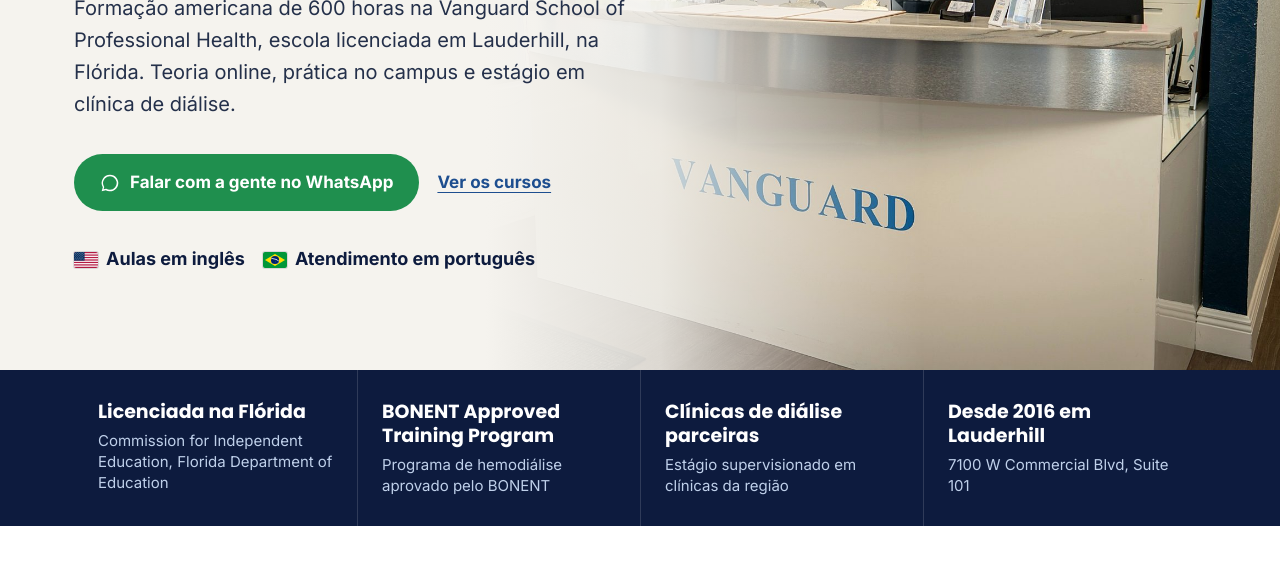
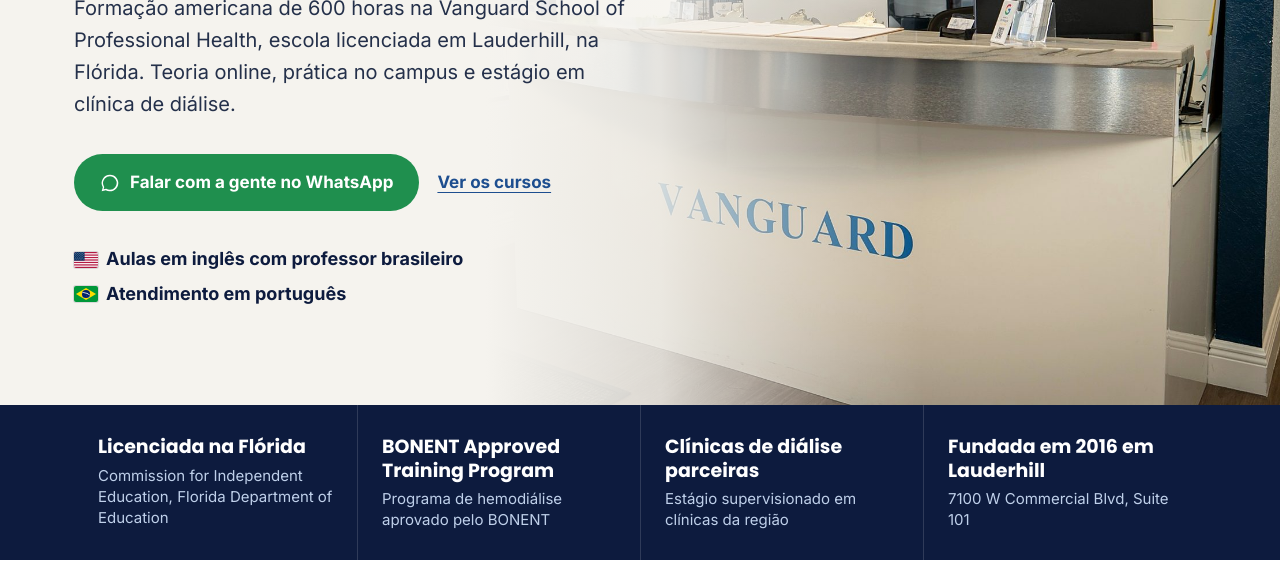
Before and after one commit to vanguardptbr-dot/vanguard-saude-site, a plain HTML site: page index.html in a window 1280 px wide. Shown: the part 430-992 px from the top of the page. Drawn offline with Linux system fonts and the light colour scheme.

Commit message:
Aulas em inglês com professor brasileiro e fundação em 2016 em Lauderhill
Pedidos da Márcia: destaca o professor brasileiro em todos os pontos
que falam das aulas em inglês (descrição, topo, bloco de idioma e FAQ)
e troca "Desde 2016" por "Fundada em 2016 em Lauderhill".

Co-Authored-By: Claude Opus 5.5 <noreply@anthropic.com>
Claude-Session: https://claude.ai/code/session_01XXKpb4wVDX5kfGMYLD5wRe

```diff
--- a/index.html
+++ b/index.html
@@ -6,7 +6,7 @@
 <title>Vanguard Saúde</title>
 <link rel="icon" type="image/png" sizes="32x32" href="favicon-32.png">
 <link rel="apple-touch-icon" href="apple-touch-icon.png">
-<meta name="description" content="Técnico em Hemodiálise nos EUA na Vanguard School of Professional Health, escola licenciada na Flórida. Aulas em inglês, atendimento em português.">
+<meta name="description" content="Técnico em Hemodiálise nos EUA na Vanguard School of Professional Health, escola licenciada na Flórida. Aulas em inglês com professor brasileiro e atendimento em português.">
 <link rel="preconnect" href="https://fonts.googleapis.com">
 <link rel="preconnect" href="https://fonts.gstatic.com" crossorigin>
 <link href="https://fonts.googleapis.com/css2?family=Poppins:wght@600;700;800&family=Inter:wght@400;500;600;700&display=swap" rel="stylesheet">
@@ -332,7 +332,7 @@ footer details p{margin-top:10px;max-width:90ch}
     <a class="marca marca-topo" href="#inicio" aria-label="Vanguard School of Professional Health, início">
       <img class="logo-h" src="assets/logo-horizontal.png" alt="Vanguard, Escola de Formação Profissional em Saúde" width="997" height="192">
       <span class="divisor" aria-hidden="true"></span>
-      <span class="flags flags-topo" aria-label="Atendimento em português, aulas em inglês"><img src="assets/flag-br.svg" alt=""><img src="assets/flag-us.svg" alt=""></span>
+      <span class="flags flags-topo" aria-label="Atendimento em português, aulas em inglês com professor brasileiro"><img src="assets/flag-br.svg" alt=""><img src="assets/flag-us.svg" alt=""></span>
     </a>
     <nav class="menu" aria-label="Seções">
       <a href="#como-funciona">Como funciona</a>
@@ -365,7 +365,7 @@ footer details p{margin-top:10px;max-width:90ch}
         </a>
         <a class="btn btn-link" href="#cursos">Ver os cursos</a>
       </div>
-      <p class="idioma"><span><img src="assets/flag-us.svg" alt="">Aulas em inglês</span><span><img src="assets/flag-br.svg" alt="">Atendimento em português</span></p>
+      <p class="idioma"><span><img src="assets/flag-us.svg" alt="">Aulas em inglês com professor brasileiro</span><span><img src="assets/flag-br.svg" alt="">Atendimento em português</span></p>
     </div>
   </div>
 </section>
@@ -375,7 +375,7 @@ footer details p{margin-top:10px;max-width:90ch}
     <li><strong>Licenciada na Flórida</strong><small>Commission for Independent Education, Florida Department of Education</small></li>
     <li><strong>BONENT Approved Training Program</strong><small>Programa de hemodiálise aprovado pelo BONENT</small></li>
     <li><strong>Clínicas de diálise parceiras</strong><small>Estágio supervisionado em clínicas da região</small></li>
-    <li><strong>Desde 2016 em Lauderhill</strong><small>7100 W Commercial Blvd, Suite 101</small></li>
+    <li><strong>Fundada em 2016 em Lauderhill</strong><small>7100 W Commercial Blvd, Suite 101</small></li>
   </ul>
 </div>
 
@@ -532,7 +532,7 @@ footer details p{margin-top:10px;max-width:90ch}
       <p class="lead" style="margin-top:18px">A Vanguard Saúde é o atendimento em português da Vanguard School of Professional Health. Mesma escola, mesmo campus, mesmos instrutores.</p>
       <div class="duas">
         <div class="dupla"><img src="assets/flag-br.svg" alt=""><div><b>Atendimento em português</b>Tire suas dúvidas, entenda a matrícula e os documentos no seu idioma, pelo WhatsApp ou pelo Instagram.</div></div>
-        <div class="dupla"><img src="assets/flag-us.svg" alt=""><div><b>Aulas em inglês</b>Quanto melhor o seu inglês, mais fácil fica. Quem tem inglês básico ou intermediário consegue fazer o curso com esforço.</div></div>
+        <div class="dupla"><img src="assets/flag-us.svg" alt=""><div><b>Aulas em inglês com professor brasileiro</b>As aulas são em inglês, e o professor é brasileiro como você. Quanto melhor o seu inglês, mais fácil fica, e quem tem inglês básico ou intermediário consegue fazer o curso com esforço.</div></div>
       </div>
     </div>
   </div>
@@ -557,7 +557,7 @@ footer details p{margin-top:10px;max-width:90ch}
       <h2>O que os brasileiros mais perguntam</h2>
     </div>
     <div class="faq">
-      <details><summary>Preciso falar inglês fluente?</summary><p>Não. As aulas e as provas são em inglês, e quanto melhor o seu inglês, mais fácil fica. Quem tem inglês básico ou intermediário consegue fazer o curso com esforço, e o atendimento em português ajuda você do primeiro contato até a matrícula.</p></details>
+      <details><summary>Preciso falar inglês fluente?</summary><p>Não. As aulas e as provas são em inglês, com professor brasileiro, e quanto melhor o seu inglês, mais fácil fica. Quem tem inglês básico ou intermediário consegue fazer o curso com esforço, e o atendimento em português ajuda você do primeiro contato até a matrícula.</p></details>
       <details><summary>Quem pode se matricular?</summary><p>Maiores de 18 anos, com documento com foto e ensino médio completo (ou equivalente). Toda matrícula é formalizada por um contrato de matrícula com a escola.</p></details>
       <details><summary>Meu diploma de ensino médio é do Brasil. Ele vale?</summary><p>Vale, desde que seja traduzido e avaliado por um serviço reconhecido nos EUA. A gente explica o passo a passo no atendimento.</p></details>
       <details><summary>Dá para fazer o curso online?</summary><p>Sim. No curso de Técnico em Hemodiálise, a teoria é 100% online, no seu ritmo, e ao final você recebe o certificado de Técnico em Hemodiálise de uma escola dos Estados Unidos.</p><p>As aulas práticas acontecem no campus em Lauderhill, e o estágio, em uma das nossas clínicas parceiras. Quem já está nos Estados Unidos pode seguir direto para as aulas práticas e o estágio.</p><p>Quem está no Brasil recebe o certificado de Técnico em Hemodiálise e cumpre as horas práticas quando obtiver o visto americano.</p><p>A prova do BONENT pode ser feita num segundo momento e não impede a emissão do certificado.</p></details>
```
